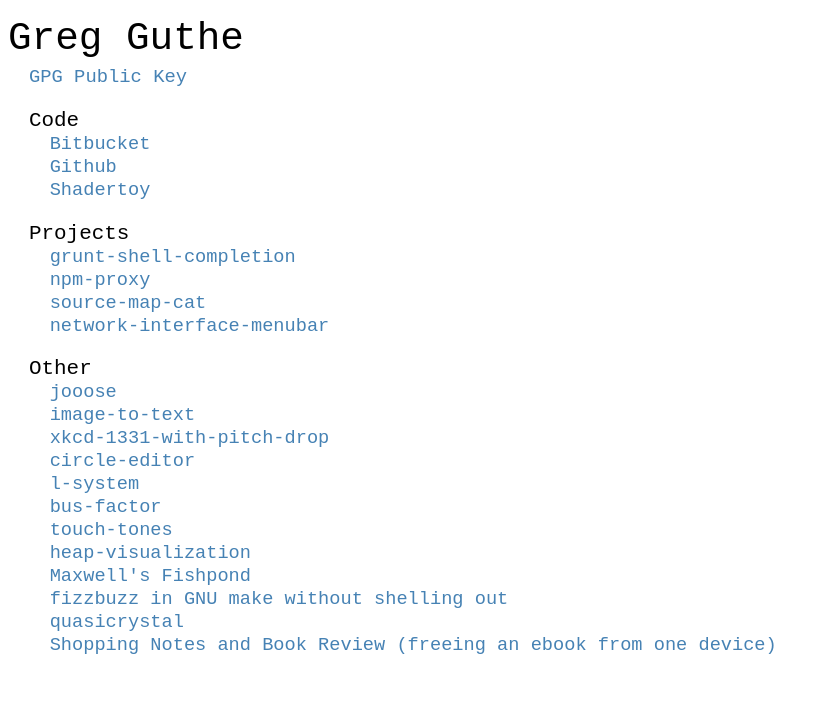
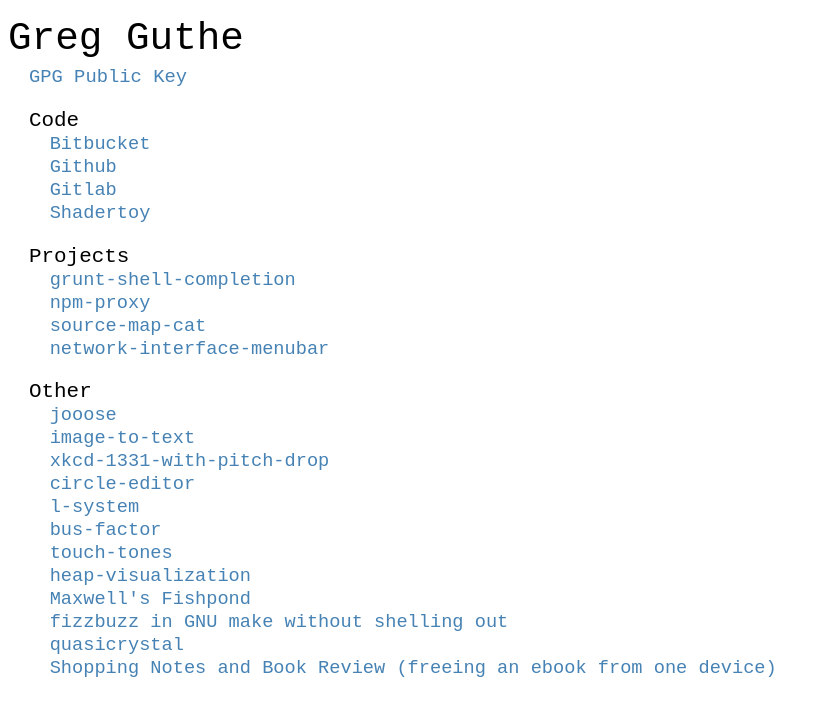
Before and after one commit to g-k/g-k.github.io, a plain HTML site: page index.html in a window 1280 px wide. Shown: the whole page, without its empty margins (0-827 px from the left). Drawn offline with Linux system fonts and the light colour scheme.

Commit message:
add link to gitlab profile

```diff
--- a/index.html
+++ b/index.html
@@ -19,6 +19,7 @@
           <ul>
             <li><a href="https://bitbucket.org/g-k">Bitbucket</a>
             <li><a href="https://github.com/g-k">Github</a>
+            <li><a href="https://gitlab.com/g-k">Gitlab</a>
             <li><a href="https://shadertoy.com/user/gk">Shadertoy</a>
           </ul>
         </li>
```
